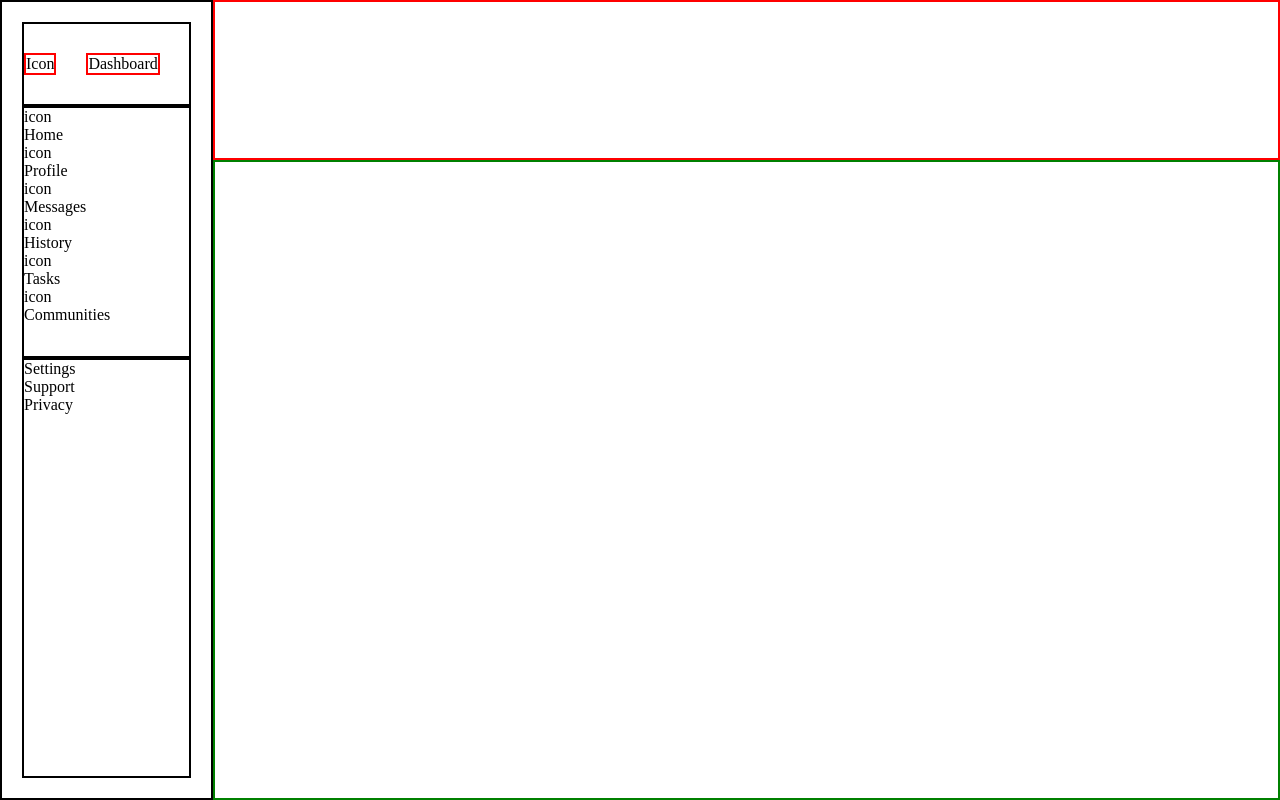
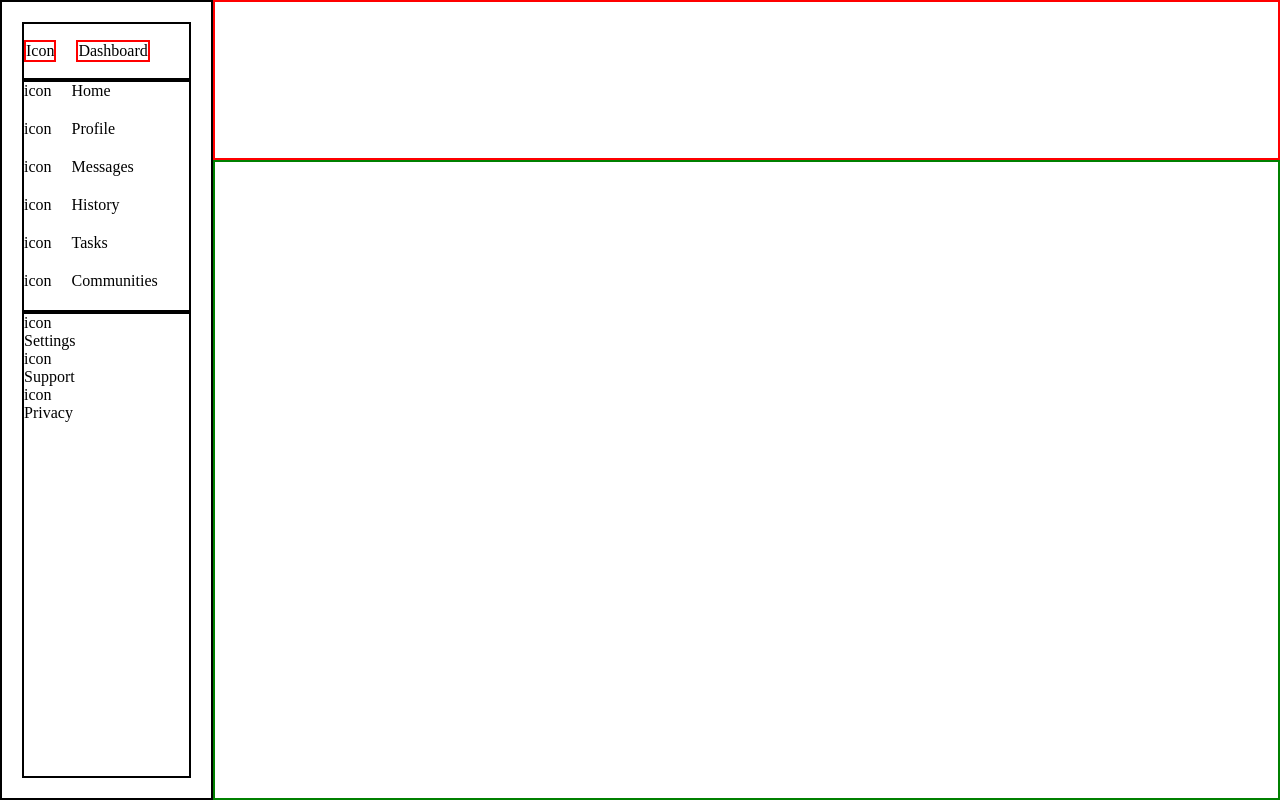
Before and after one commit to v-sudo29/admin-dashboard, a plain HTML site: page index.html in a window 1280 px wide. Drawn offline with Linux system fonts and the light colour scheme.

Commit message:
Use flexbox to lay out nav-links1

```diff
--- a/index.html
+++ b/index.html
@@ -40,9 +40,18 @@
             </div>
         </div>
         <div class="nav-links2">
-            <div>Settings</div>
-            <div>Support</div>
-            <div>Privacy</div>
+            <div>
+                <div>icon</div>
+                <div>Settings</div>
+            </div>
+            <div>
+                <div>icon</div>
+                <div>Support</div>
+            </div>
+            <div>
+                <div>icon</div>
+                <div>Privacy</div>
+            </div>
         </div>
     </div>
     <div class="header-container">
--- a/style.css
+++ b/style.css
@@ -25,14 +25,14 @@ body {
     padding: 20px;
 
     display: grid;
-    grid-template-rows: 1fr 3fr 5fr;
+    grid-template-rows: 1fr 3fr 8fr;
 }
 
 .icon-title {
     border: 2px solid black;
     display: flex;
     align-items: center;
-    gap: 30px;
+    gap: 20px;
 
 }
 
@@ -44,10 +44,18 @@ body {
     border: 2px solid red;
 }
 
+    /* Top Nav Links */
     .nav-links1 {
         border: 2px solid black;
     }
 
+    .nav-links1 > div {
+        display: flex;
+        gap: 20px;
+        margin-bottom: 20px;
+    }
+
+    /* Bottom Nav Links */
     .nav-links2 {
         border: 2px solid black;
     }
```
Lines whose indentation alone changed are shown as unchanged.
